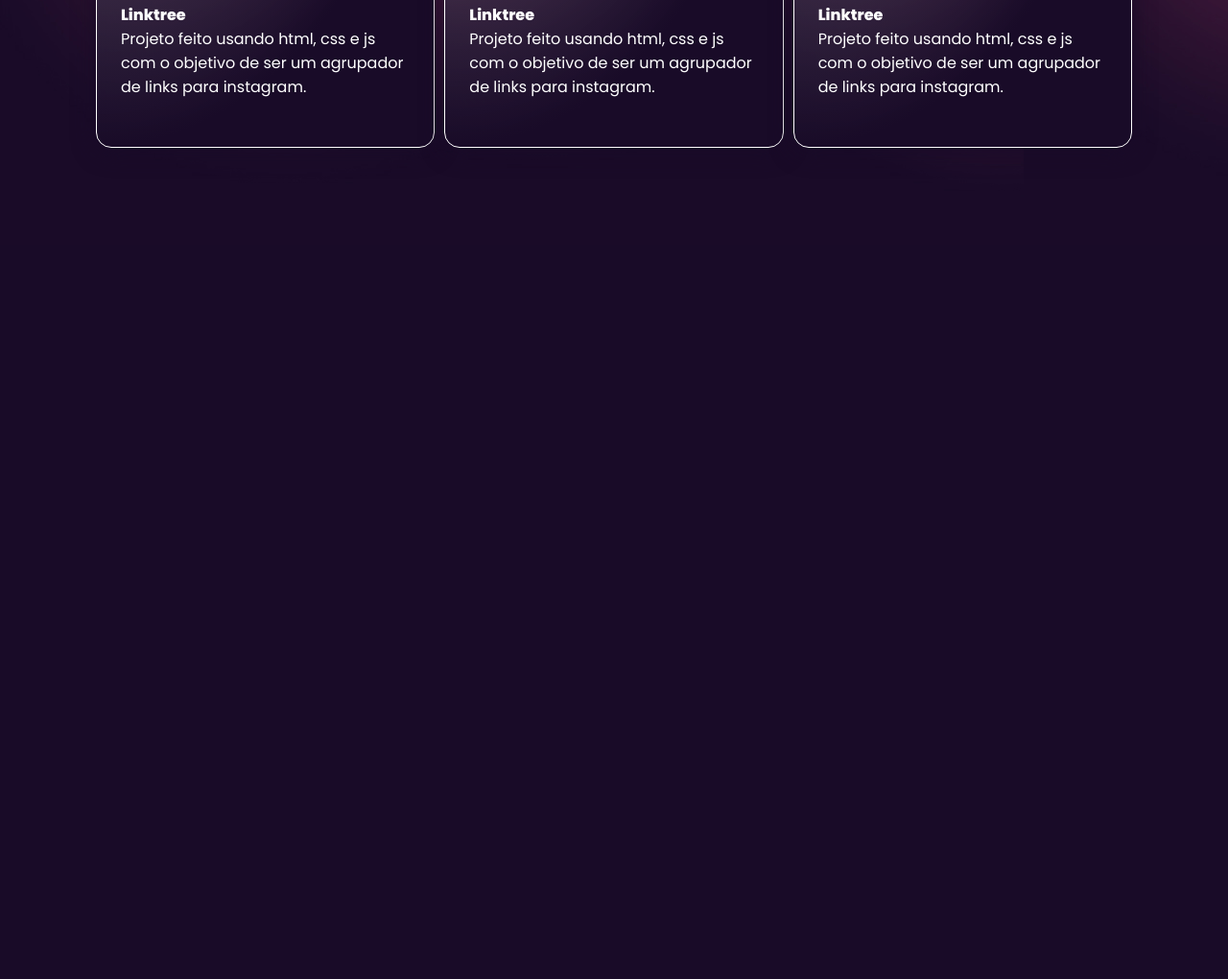
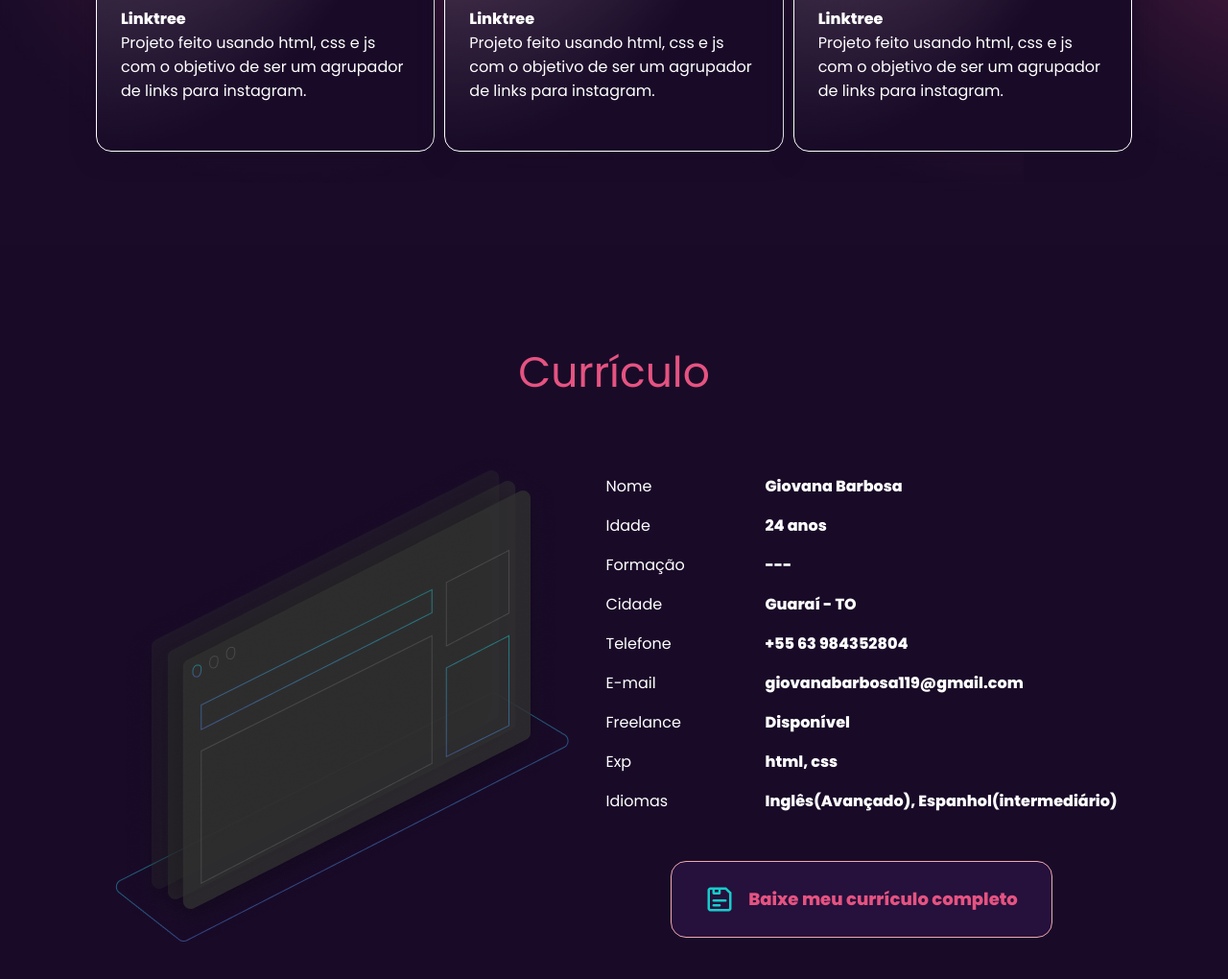
Before and after one commit to giovansb/projeto-1-isadorastan, a plain HTML site: page index.html in a window 1280 px wide. Shown: the part 2878-3898 px from the top of the page at 96% size. Before the commit the page ends 3233 px from the top, so only its background shows below. Drawn offline with nearby package versions, Linux system fonts and the light colour scheme.

Commit message:
curriculo html css

```diff
--- a/index.html
+++ b/index.html
@@ -137,6 +137,29 @@
         </div>
     </section>
 
+    <section class="curriculum">
+        <h1 class="title-pinky">Currículo</h1>
+        <div class="container">
+            <img src="curriculo.png">
+            <div class="content">
+                <div class="curriculum-info">
+                    <span>Nome</span><b>Giovana Barbosa</b>
+                    <span>Idade</span><b>24 anos</b>
+                    <span>Formação</span><b>---</b>
+                    <span>Cidade</span><b>Guaraí - TO</b>
+                    <span>Telefone</span><b>+55 63 984352804</b>
+                    <span>E-mail</span><b>giovanabarbosa119@gmail.com</b>
+                    <span>Freelance</span><b>Disponível</b>
+                    <span>Exp</span><b>html, css</b>
+                    <span>Idiomas</span><b>Inglês(Avançado), Espanhol(intermediário)</b>
+                </div>
+                <button class="secondary-button">
+                    <img src="save.png">
+                    Baixe meu currículo completo
+                </button>
+            </div>
+        </div>
+    </section>
    <script>
     feather.replace()
   </script>
--- a/style.css
+++ b/style.css
@@ -18,6 +18,7 @@ html, body {
     --pinky: #E55381;
     --less-pink: #EA7E98;
     --pastel-pink: #EFA9AE;
+    --medium-purple: #26103C;
     --nav-height: 65px;
     --card: #4A4353;
 }
@@ -55,6 +56,20 @@ button {
     background-color: var(--pinky);
     color: white;
     font-weight: 800;
+}
+
+.secondary-button {
+    background-color: var(--medium-purple);
+    border: 1px solid var(--pastel-pink);
+    color: var(--pinky);
+    font-weight: bold;
+    height: 80px;
+    display: flex;
+    align-items: center;
+}
+
+.secondary-button img {
+    margin-right: 15px;
 }
 
 header{
@@ -323,7 +338,7 @@ header .container .tab .logo .giovana-barbosa {
         position: absolute;
 
         transform: rotate(-1.93deg);
-    }
+
 }
 
 .portfolio .portfolio-container .portfolio-card .language-container {
@@ -354,6 +369,33 @@ header .container .tab .logo .giovana-barbosa {
 
 .portfolio .portfolio-container .portfolio-card .language-container ul li + li {
     margin-left: 10px;
+}
+
+.curriculum{
+    padding: 0 100px;
+    text-align: center;
+}
+
+.curriculum .container {
+    display: flex;
+    margin: 50px 0;
+}
+
+.curriculum .container .content {
+    display: flex;
+    flex-direction: column;
+    justify-content: center;
+    align-items: center;
+    width: 100%;
+}
+
+.curriculum .container .content .curriculum-info{
+    display: grid;
+    grid-template-columns: 150px auto;
+    text-align: left;
+    gap: 1rem;
+    color: white;
+    margin-bottom: 50px;
 }
 
 /*Responsividade*/
@@ -415,6 +457,8 @@ header .container .tab .logo .giovana-barbosa {
     .portfolio {
         height: 100%;
     }
+
+
 
 }
 
```
Also changed, not shown: curriculo.png (added), save.png (added).
